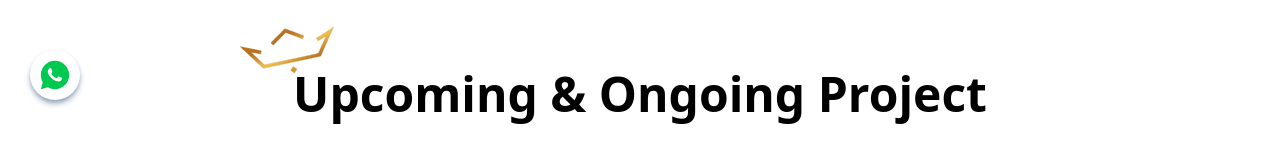
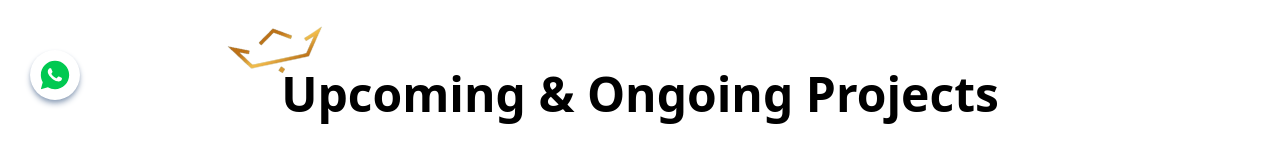
Before and after one commit to zeeshan038/BarkhiyaTown, a React (Vite) app: page / in a window 1280 px wide. Shown: the part 650-800 px from the top of the page. Built offline with nearby package versions, Linux system fonts and the light colour scheme.

Commit message:
Footer upadted

```diff
--- a/src/Pages/Projects.jsx
+++ b/src/Pages/Projects.jsx
@@ -39,7 +39,7 @@ const Projects = () => {
                     alt="Logo"
                     className="h-16 absolute hidden lg:block lg:bottom-10 -left-6 lg:-left-16 -rotate-12"
                 />
-                Upcoming & Ongoing Project
+                Upcoming & Ongoing Projects
             </motion.h1>
 
             {/* Paragraph Animation */}
```
